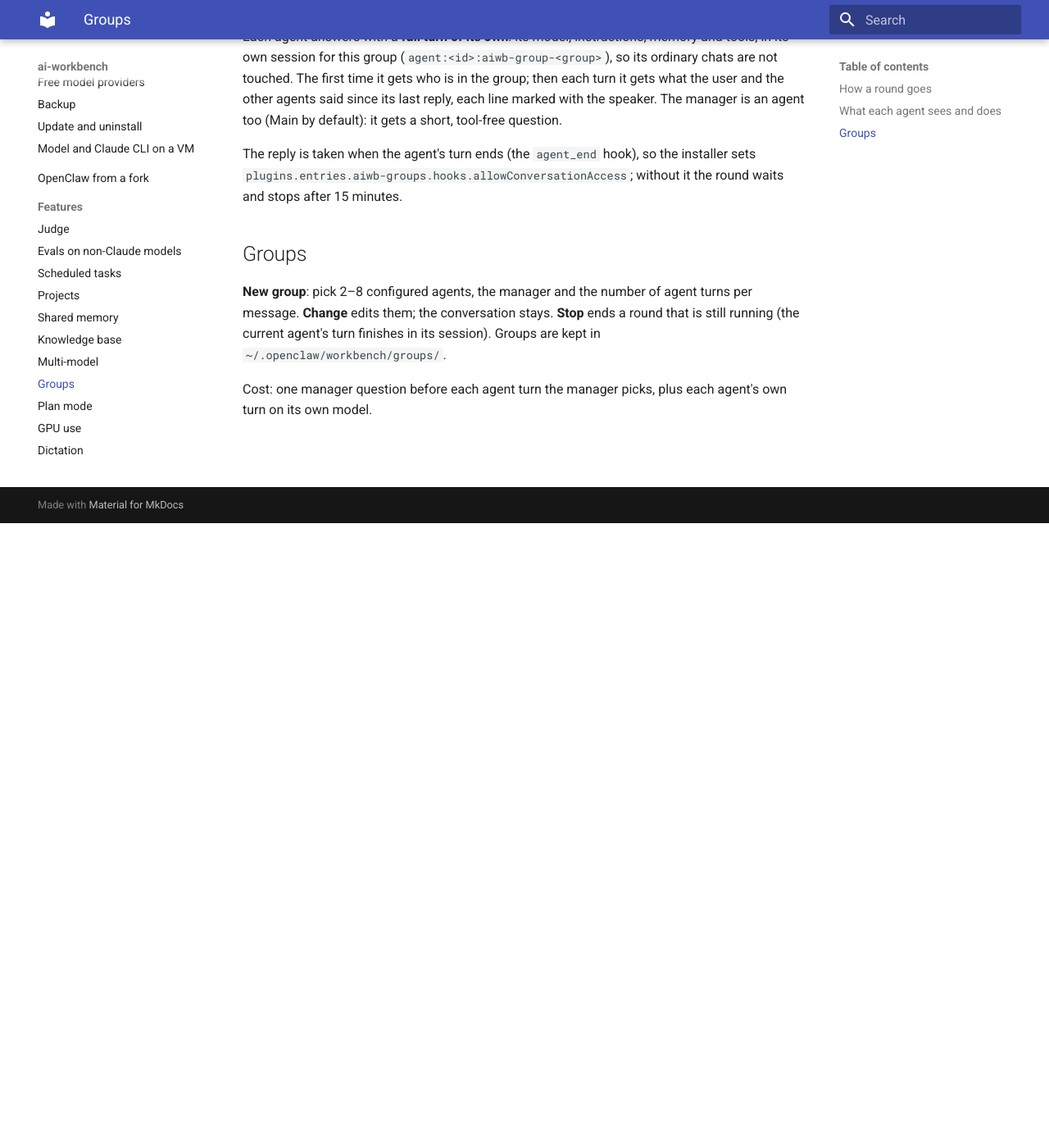
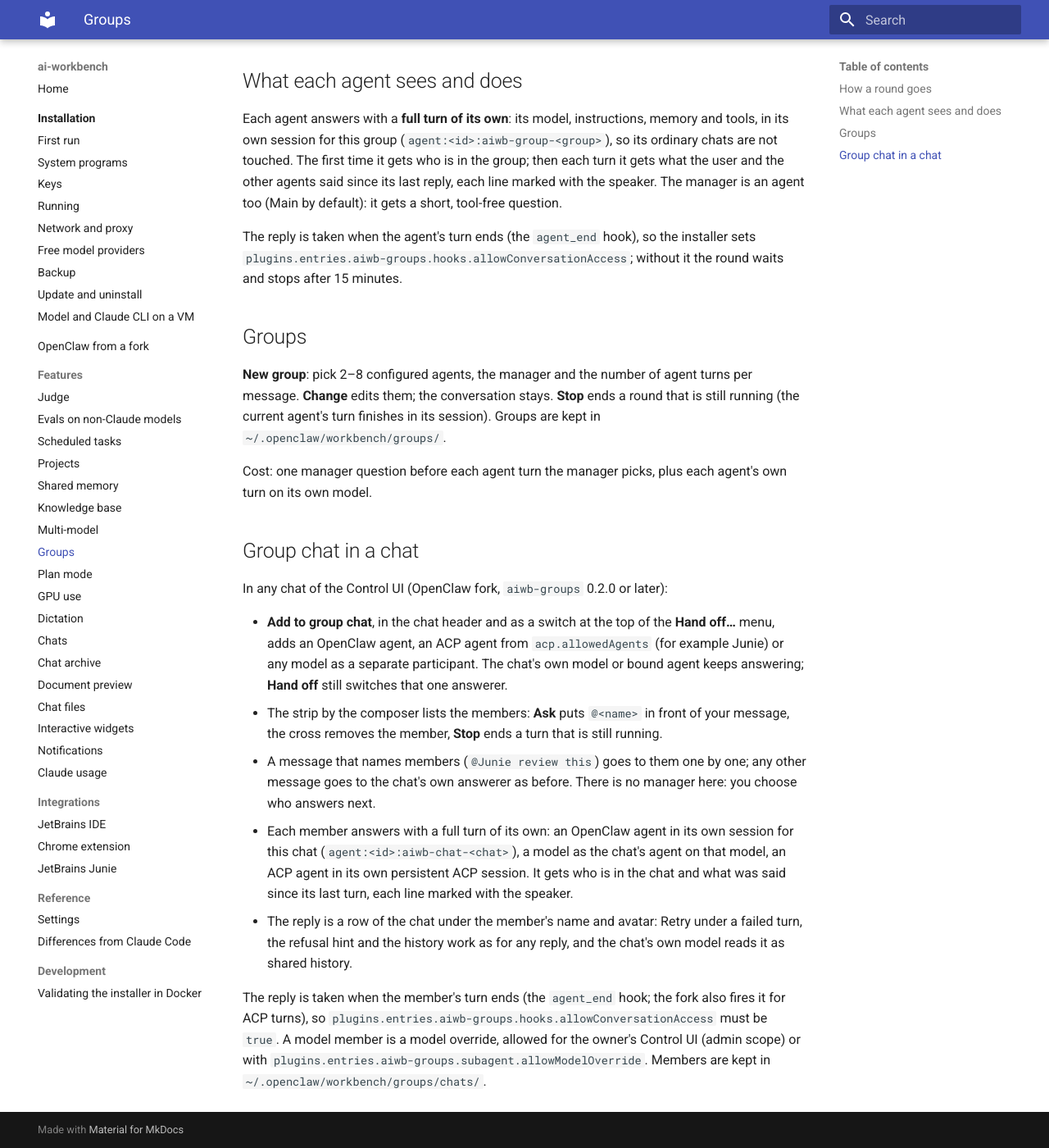
Before and after one commit to SingularBunny/ai-workbench, an MkDocs documentation site: the page built from docs/features/groups.md, in a window 1280 px wide and 1400 px high, scrolled down 762 px. Shown: the whole window at 82% size. Built offline with MkDocs 1.6.1 and Material for MkDocs 9.7.7, drawn with Linux system fonts in a browser that asks for light colours; some of the changed text lies outside the part shown.

Commit message:
Group chat in a chat: docs and a Docker check that Junie joins a chat and answers there as Junie

```diff
--- a/docs/features/groups.md
+++ b/docs/features/groups.md
@@ -1,8 +1,13 @@
 # Groups
 
 Several agents in one conversation, as in a group chat: you write, and the agents answer in turn, each from its own
-role. The **Groups** page of the Control UI (the `aiwb-groups` plugin, needs **Settings → Labs → Custom plugin UI**)
-lists the groups, creates and changes them, and shows the conversation.
+role. Two ways:
+
+- **Group chat in a chat** (with the ai-workbench OpenClaw fork): add agents, ACP agents such as Junie, or models to
+  any chat and ask them by name. See [below](#group-chat-in-a-chat).
+- The **Groups** page of the Control UI (the `aiwb-groups` plugin, needs **Settings → Labs → Custom plugin UI**)
+  lists groups of configured agents, creates and changes them, and shows the conversation; a manager picks who
+  speaks next.
 
 ## How a round goes
 
@@ -35,3 +40,25 @@ edits them; the conversation stays. **Stop** ends a round that is still running
 finishes in its session). Groups are kept in `~/.openclaw/workbench/groups/`.
 
 Cost: one manager question before each agent turn the manager picks, plus each agent's own turn on its own model.
+
+## Group chat in a chat
+
+In any chat of the Control UI (OpenClaw fork, `aiwb-groups` 0.2.0 or later):
+
+- **Add to group chat**, in the chat header and as a switch at the top of the **Hand off…** menu, adds an OpenClaw
+  agent, an ACP agent from `acp.allowedAgents` (for example Junie) or any model as a separate participant. The chat's
+  own model or bound agent keeps answering; **Hand off** still switches that one answerer.
+- The strip by the composer lists the members: **Ask <name>** puts `@<name>` in front of your message, the cross
+  removes the member, **Stop** ends a turn that is still running.
+- A message that names members (`@Junie review this`) goes to them one by one; any other message goes to the chat's
+  own answerer as before. There is no manager here: you choose who answers next.
+- Each member answers with a full turn of its own: an OpenClaw agent in its own session for this chat
+  (`agent:<id>:aiwb-chat-<chat>`), a model as the chat's agent on that model, an ACP agent in its own persistent ACP
+  session. It gets who is in the chat and what was said since its last turn, each line marked with the speaker.
+- The reply is a row of the chat under the member's name and avatar: Retry under a failed turn, the refusal hint and
+  the history work as for any reply, and the chat's own model reads it as shared history.
+
+The reply is taken when the member's turn ends (the `agent_end` hook; the fork also fires it for ACP turns), so
+`plugins.entries.aiwb-groups.hooks.allowConversationAccess` must be `true`. A model member is a model override,
+allowed for the owner's Control UI (admin scope) or with `plugins.entries.aiwb-groups.subagent.allowModelOverride`.
+Members are kept in `~/.openclaw/workbench/groups/chats/`.
```
Also changed, not shown: CHANGELOG.md (+5 -0 lines), 2 other files.
